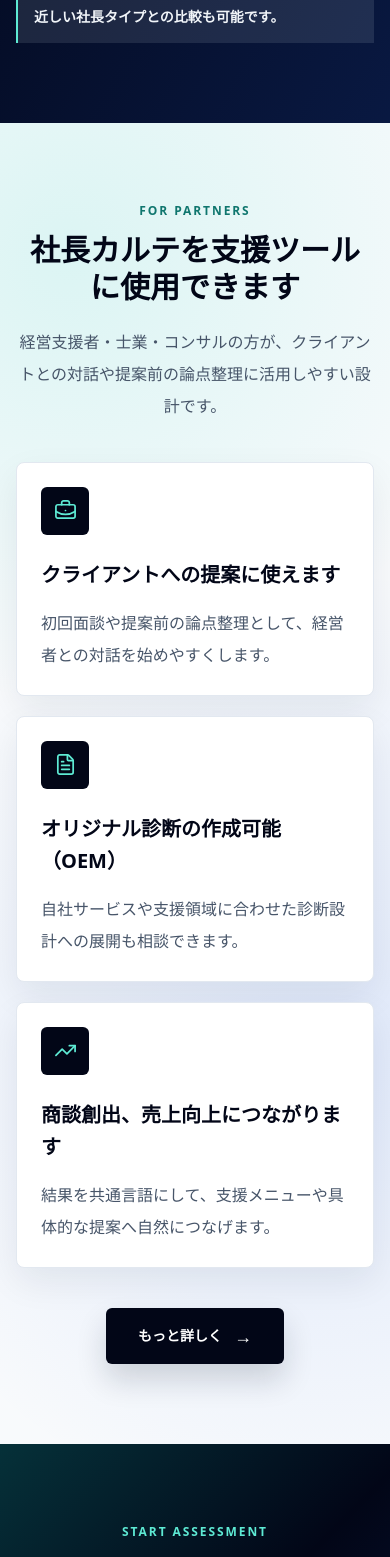
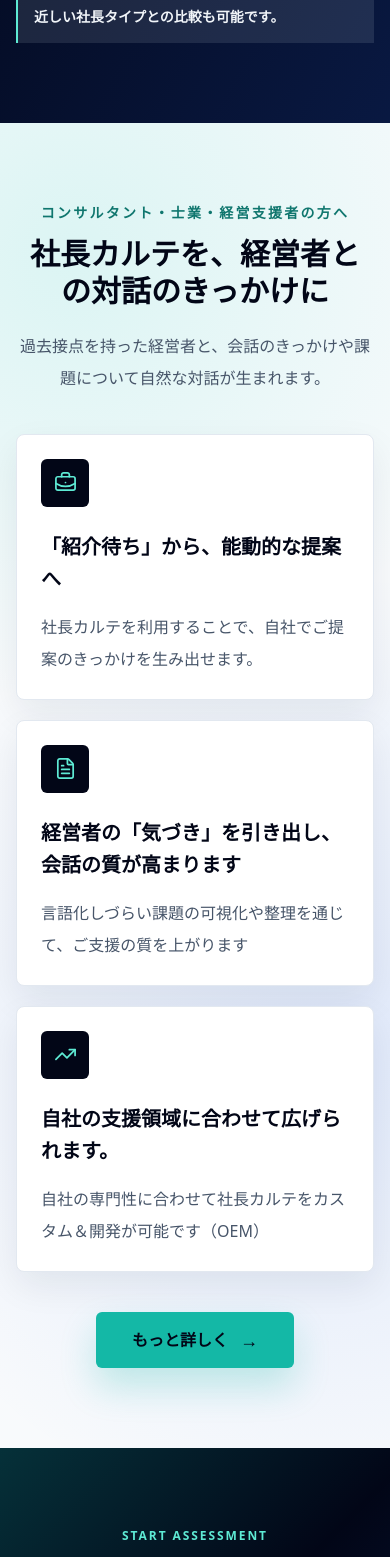
Before and after one commit to tworails-sato/shacho-karte-demo, a Next.js app: page / in a window 390 px wide. Shown: the part 5321-6878 px from the top of the page. Built offline with nearby package versions, Linux system fonts and the light colour scheme.

Commit message:
Add response source tracking fields

```diff
--- a/app/page.tsx
+++ b/app/page.tsx
@@ -45,18 +45,18 @@ const features = [
 
 const partnerItems = [
   {
-    title: "クライアントへの提案に使えます",
-    body: "初回面談や提案前の論点整理として、経営者との対話を始めやすくします。",
+    title: "「紹介待ち」から、能動的な提案へ",
+    body: "社長カルテを利用することで、自社でご提案のきっかけを生み出せます。",
     icon: BriefcaseBusiness
   },
   {
-    title: "オリジナル診断の作成可能（OEM）",
-    body: "自社サービスや支援領域に合わせた診断設計への展開も相談できます。",
+    title: "経営者の「気づき」を引き出し、会話の質が高まります",
+    body: "言語化しづらい課題の可視化や整理を通じて、ご支援の質を上がります",
     icon: FileText
   },
   {
-    title: "商談創出、売上向上につながります",
-    body: "結果を共通言語にして、支援メニューや具体的な提案へ自然につなげます。",
+    title: "自社の支援領域に合わせて広げられます。",
+    body: "自社の専門性に合わせて社長カルテをカスタム＆開発が可能です（OEM）",
     icon: TrendingUp
   }
 ] as const;
@@ -84,19 +84,21 @@ function SectionHeading({
   title,
   body,
   align = "center",
-  dark = false
+  dark = false,
+  eyebrowClassName = "text-xs"
 }: {
   eyebrow: string;
   title: string;
   body?: string;
   align?: "left" | "center";
   dark?: boolean;
+  eyebrowClassName?: string;
 }) {
   const alignment = align === "left" ? "max-w-2xl text-left" : "mx-auto max-w-3xl text-center";
 
   return (
     <div className={`mb-10 ${alignment} sm:mb-14`}>
-      <p className={`text-xs font-black tracking-[0.16em] ${dark ? "text-teal-300" : "text-teal-700"}`}>{eyebrow}</p>
+      <p className={`${eyebrowClassName} font-black tracking-[0.16em] ${dark ? "text-teal-300" : "text-teal-700"}`}>{eyebrow}</p>
       <h2 className={`mt-3 text-3xl font-black leading-tight sm:text-4xl ${dark ? "text-white" : "text-slate-950"}`}>{title}</h2>
       {body ? <p className={`mt-5 text-base leading-8 sm:text-lg ${dark ? "text-slate-300" : "text-slate-600"}`}>{body}</p> : null}
     </div>
@@ -150,7 +152,7 @@ export default function HomePage() {
             <a className="transition hover:text-teal-700" href="#flow">アセスメントの流れ</a>
             <a className="transition hover:text-teal-700" href="#features">特徴</a>
             <a className="transition hover:text-teal-700" href="#result-image">結果イメージ</a>
-            <a className="transition hover:text-teal-700" href="#partners">経営支援者の方へ</a>
+            <a className="inline-flex min-h-10 items-center justify-center rounded-md bg-slate-950 px-4 py-2 text-sm font-black text-white shadow-sm transition hover:bg-teal-800" href="#partners">支援者向けプランを見る</a>
           </nav>
           <Link className="inline-flex min-h-11 items-center justify-center rounded-md bg-teal-400 px-5 py-2 text-sm font-black text-slate-950 transition hover:bg-teal-300" href="/basic-info">
             診断を始める
@@ -300,9 +302,10 @@ export default function HomePage() {
         <div className="absolute inset-0 bg-[radial-gradient(circle_at_18%_10%,rgba(45,212,191,0.14),transparent_28rem),radial-gradient(circle_at_82%_70%,rgba(37,99,235,0.12),transparent_30rem)]" aria-hidden="true" />
         <div className="relative mx-auto max-w-7xl px-4 py-20 sm:px-6 sm:py-28 lg:px-8">
           <SectionHeading
-            eyebrow="FOR PARTNERS"
-            title="社長カルテを支援ツールに使用できます"
-            body="経営支援者・士業・コンサルの方が、クライアントとの対話や提案前の論点整理に活用しやすい設計です。"
+            eyebrow="コンサルタント・士業・経営支援者の方へ"
+            eyebrowClassName="text-sm sm:text-base"
+            title="社長カルテを、経営者との対話のきっかけに"
+            body="過去接点を持った経営者と、会話のきっかけや課題について自然な対話が生まれます。"
           />
           <div className="grid gap-5 lg:grid-cols-3">
             {partnerItems.map((item) => {
@@ -320,7 +323,7 @@ export default function HomePage() {
           </div>
           <div className="mt-10 text-center">
             <a
-              className="inline-flex min-h-14 items-center justify-center rounded-md bg-slate-950 px-8 py-4 text-sm font-black text-white shadow-[0_16px_30px_rgba(15,23,42,0.16)] transition hover:-translate-y-0.5 hover:bg-teal-800"
+              className="inline-flex min-h-14 items-center justify-center rounded-md bg-teal-500 px-9 py-4 text-base font-black text-slate-950 shadow-[0_18px_36px_rgba(20,184,166,0.24)] transition hover:-translate-y-0.5 hover:bg-teal-400"
               href="/partners.html"
             >
               もっと詳しく
```
Also changed, not shown: 1 other file (tests, documents, lock files or other folders).
